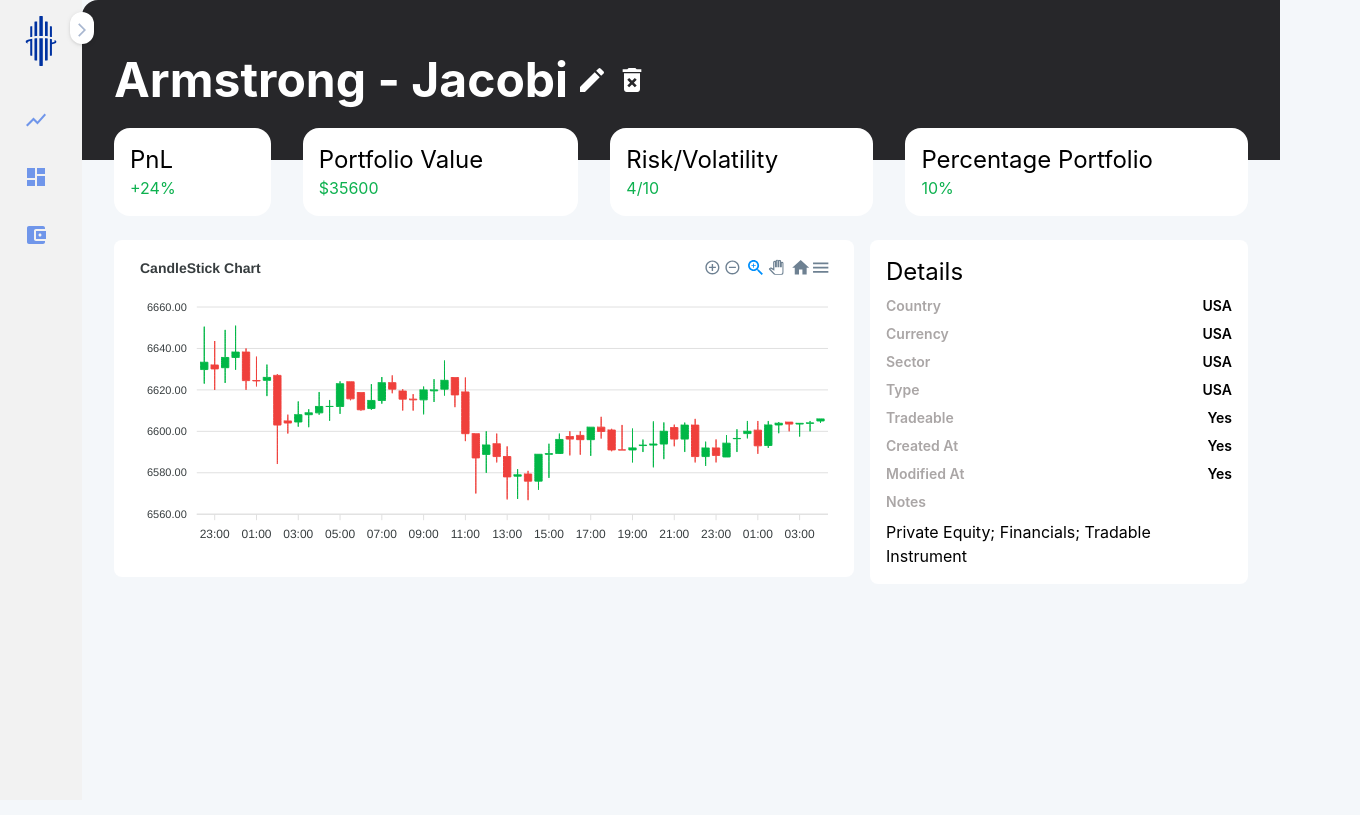
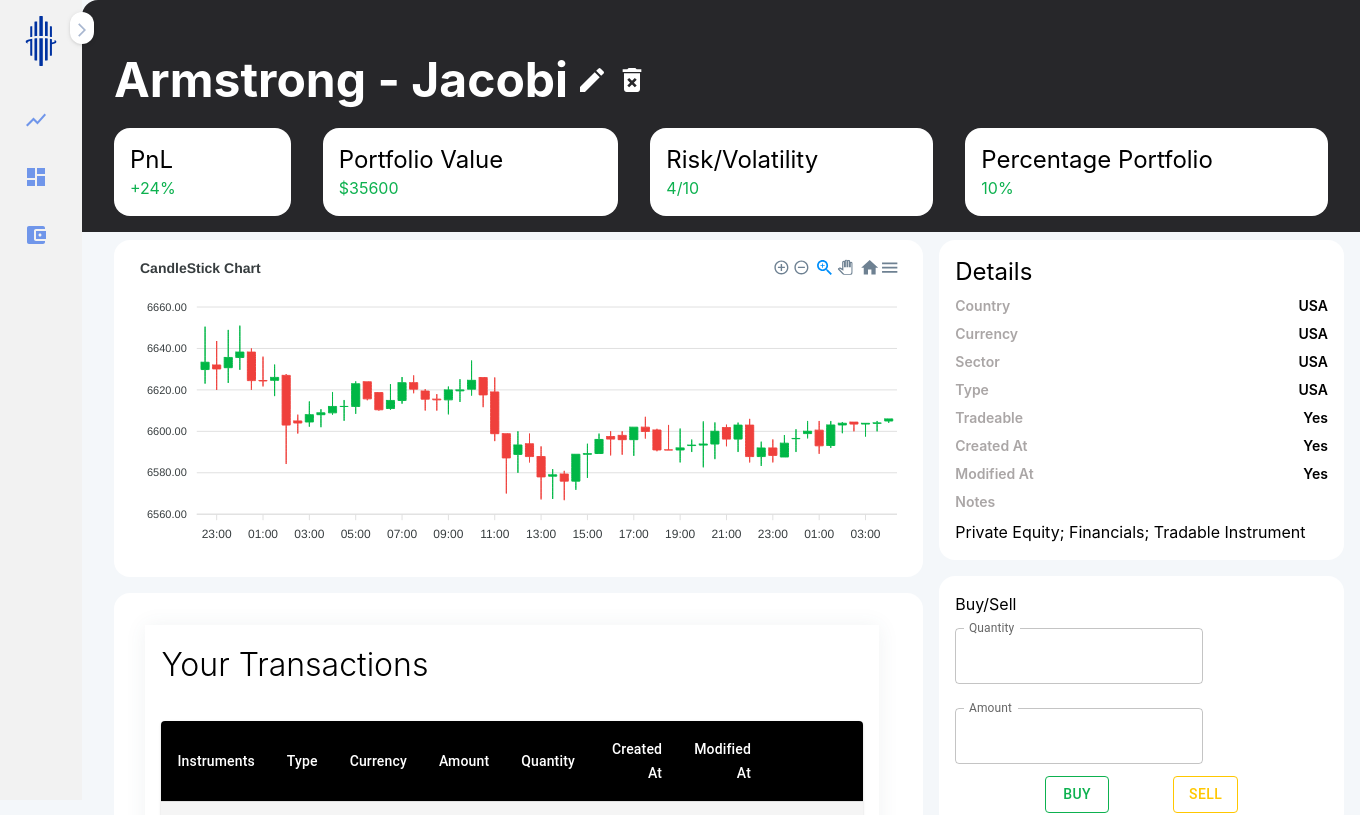
Before and after one commit to TNBL265/gic22-private-market-valuation, a Next.js app: page /instrument/1 in a window 1280 px wide. Shown: the top 815 px of the page, 1360 px wide, since content can reach past the window. Built offline with nearby package versions, Linux system fonts and the light colour scheme.

Commit message:
Looks of instrument id page done

```diff
--- a/components/Transactions/Transactions.tsx
+++ b/components/Transactions/Transactions.tsx
@@ -31,7 +31,7 @@ const Transactions = () => {
                 columns={headings.length}
                 tableHeaders={headings.map((heading) => heading.name)}
                 rows={queriedTransactions}
-                width="65vw"
+                // width="65vw"
                 buttonName="View"
               ></Table>
             </div>
--- a/pages/instrument/[id]/index.tsx
+++ b/pages/instrument/[id]/index.tsx
@@ -1,15 +1,52 @@
 import { useRouter } from "next/router";
-import TextField from '@mui/material/TextField';
+import TextField from "@mui/material/TextField";
 import LeftNavbar from "../../../components/common/LeftNavbar/LeftNavbar";
 import InstrumentChart from "../../../components/Instruments/Instrument/InstrumentChart";
+import Transactions from '../../../components/Transactions/Transactions'
 
 import EditIcon from "@mui/icons-material/Edit";
 import DeleteForeverIcon from "@mui/icons-material/DeleteForever";
+import { Button } from "@mui/material";
 
-const BlockClassName = "p-4 rounded-lg bg-white relative z-10";
+
+
+const BlockClassName = "p-4 rounded-2xl bg-white relative z-10";
+
+const InstrumentBuySell = () => {
+  return (
+    <>
+      <h2>Buy/Sell</h2>
+      {/* <div> */}
+      {/* <div className="text-sm font-semibold my-2">Quantity:</div> */}
+      <TextField
+        id="qty"
+        label="Quantity"
+        type="number"
+        InputLabelProps={{
+          shrink: true,
+        }}
+        className="my-3"
+      />
+      <TextField
+        id="amt"
+        label="Amount"
+        type="number"
+        InputLabelProps={{
+          shrink: true,
+        }}
+        className="my-3"
+      />
+      <div className="flex justify-center">
+        <Button variant="outlined" color="success" className="text-my-green-1 border-my-green-1 mr-8">BUY</Button>
+        <Button variant="outlined" color="info" className="text-my-orange-1 border-my-orange-1 ml-8">SELL</Button>
+      </div>
+      {/* </div> */}
+    </>
+  );
+};
 
 const InstrumentDetails = () => {
-  const Entry = ({label, value}: any) => {
+  const Entry = ({ label, value }: any) => {
     return (
       <div className="flex justify-between text-sm font-semibold my-2">
         <div className="text-my-gray-2">{label}</div>
@@ -21,13 +58,13 @@ const InstrumentDetails = () => {
   return (
     <>
       <h2 className="text-2xl mb-2">Details</h2>
-      <Entry label="Country" value="USA"/>
-      <Entry label="Currency" value="USA"/>
-      <Entry label="Sector" value="USA"/>
-      <Entry label="Type" value="USA"/>
-      <Entry label="Tradeable" value="Yes"/>
-      <Entry label="Created At" value="Yes"/>
-      <Entry label="Modified At" value="Yes"/>
+      <Entry label="Country" value="USA" />
+      <Entry label="Currency" value="USA" />
+      <Entry label="Sector" value="USA" />
+      <Entry label="Type" value="USA" />
+      <Entry label="Tradeable" value="Yes" />
+      <Entry label="Created At" value="Yes" />
+      <Entry label="Modified At" value="Yes" />
       {/* <Entry label="Tradeable" value="Yes"/> */}
       <div className="text-my-gray-2 text-sm font-semibold my-2">Notes</div>
       <p>Private Equity; Financials; Tradable Instrument</p>
@@ -84,14 +121,20 @@ const InstrumentPage = () => {
             </div>
           </div>
           <div className="flex">
-            <div className="grow mr-2">
-              <div className={BlockClassName}>
+            <div className="grow mr-2 w-2/3">
+              <div className={BlockClassName  + " mb-4"}>
                 <InstrumentChart />
+              </div>
+              <div  className={BlockClassName}>
+                <Transactions />
               </div>
             </div>
             <div className="shrink-0 w-1/3 ml-2">
+              <div className={BlockClassName + " mb-4"}>
+                <InstrumentDetails />
+              </div>
               <div className={BlockClassName}>
-                <InstrumentDetails />
+                <InstrumentBuySell />
               </div>
             </div>
           </div>
--- a/tailwind.config.js
+++ b/tailwind.config.js
@@ -39,7 +39,7 @@ module.exports = {
         "my-red": {
           1: "#EC0039",
         },
-        orange: {
+        "my-orange": {
           1: "#FFC700",
         },
       },
```
